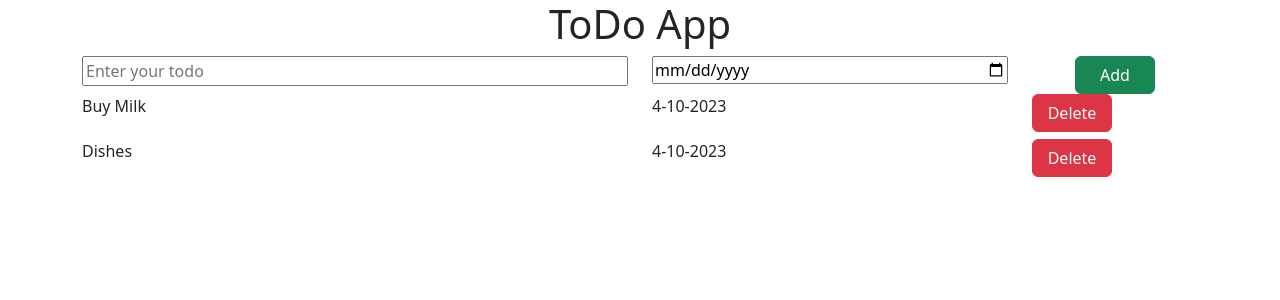
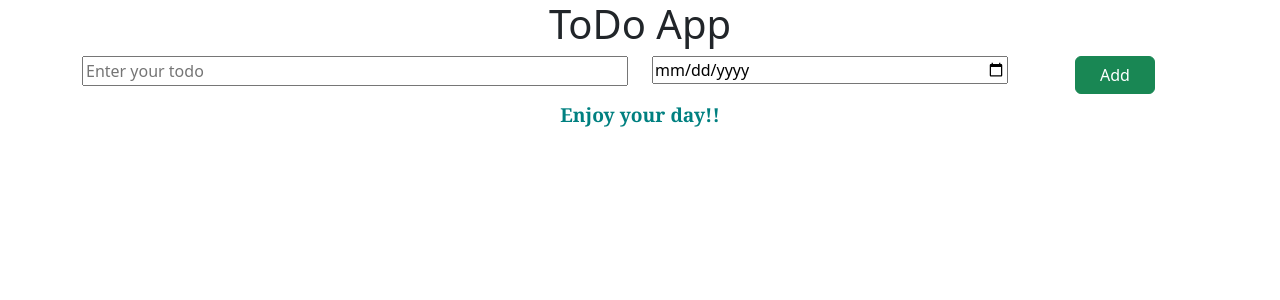
Before and after one commit to Muskan8308/TODO_APP, a React (Vite) app: page / in a window 1280 px wide. Shown: the top 300 px of the page. Built offline with nearby package versions, Linux system fonts and the light colour scheme.

Commit message:
completed the basic todo app project

```diff
--- a/src/App.jsx
+++ b/src/App.jsx
@@ -1,11 +1,13 @@
+import { useState } from "react";
+import Welcome from "./components/Welcome";
 import AppName from "./components/AppName";
 import Addtodo from "./components/Addtodo";
 import TodoItems from "./components/TodoItems";
 import "./App.css";
-import { useState } from "react";
 
 function App() {
 
+/*
 const initialTodos = [
   {
     name : 'Buy Milk',
@@ -16,20 +18,34 @@ const initialTodos = [
     dueDate : "4-10-2023"
   }
 ]
+*/
 
-const [todoItems, setTodoItems] = useState(initialTodos)
+const [todoItems, setTodoItems] = useState([])
 
 const handleNewItems = (itemName, itemDate) => {
   console.log(`New item is ${itemName}, ${itemDate}`);
+  let newTodoItem = [...todoItems, {
+    name : itemName,
+    dueDate : itemDate
+  }]
+  setTodoItems(newTodoItem);
 }
+
+// To delete items
+  const handleDeleteItem = (todoName) => {
+    const newTodoItems = todoItems.filter((item) => item.name != todoName)
+    setTodoItems(newTodoItems);
+
+  }
+
 
   return (
     <div>
       <center className ="todo-container">
         <AppName/>
         <Addtodo onNewItem = {handleNewItems} />
-        <TodoItems todoItems={todoItems}></TodoItems>
-
+        <TodoItems todoItems={todoItems} onDeleteClick={handleDeleteItem} ></TodoItems>
+        {todoItems.length === 0 && <Welcome></Welcome>}
       </center>
     </div>
   );
--- a/src/components/Addtodo.module.css
+++ b/src/components/Addtodo.module.css
@@ -4,4 +4,6 @@ input {
 
 .kgButton {
     min-width: 80px;
+    margin-bottom : 7px;
+    padding-left: 0px;
 }
--- a/src/components/AppName.module.css
+++ b/src/components/AppName.module.css
@@ -3,4 +3,5 @@ h1 {
     font-size: 45px;
     margin : 10px;
     margin-bottom: 20px;
+    color :cadetblue
 }
--- a/src/components/TodoItem.jsx
+++ b/src/components/TodoItem.jsx
@@ -1,6 +1,6 @@
 import css from './TodoItem.module.css'
 
-function TodoItem({todoName, todoDate})
+function TodoItem({todoName, todoDate, onDeleteClick})
 {
     return (
         <div className="container">
@@ -12,7 +12,11 @@ function TodoItem({todoName, todoDate})
                     {todoDate}
                 </div>
                 <div className="col-2">
-                    <button type="button" className={`btn btn-danger ${css["kg-button"]}`}>Delete</button>
+                    <button
+                    type="button"
+                    className={`btn btn-danger ${css["kg-button"]}`}
+                    onClick = {() => onDeleteClick(todoName)}
+                    >Delete</button>
                 </div>
             </div>
         </div>
--- a/src/components/TodoItem.module.css
+++ b/src/components/TodoItem.module.css
@@ -1,8 +1,12 @@
 .kg-row {
 
     margin : 7px 3px;
+    display: flex; /* Make it a flex container */
+    justify-content: space-between;
 }
 
 .kg-button {
+    /* This is the delete button */
     min-width: 80px;
+
 }
--- a/src/components/TodoItems.jsx
+++ b/src/components/TodoItems.jsx
@@ -1,12 +1,12 @@
 import TodoItem from "./TodoItem";
 import css from './TodoItems.module.css';
 
-function TodoItems({todoItems})
+function TodoItems({todoItems, onDeleteClick})
 {
     return <>
         <div className = {css["items-container"]}>   {/* convention to use className instead of class */}
             {
-                todoItems.map(item => <TodoItem todoName = {item.name} todoDate ={item.dueDate}></TodoItem>
+                todoItems.map(item => <TodoItem todoName = {item.name} todoDate ={item.dueDate} onDeleteClick={onDeleteClick} ></TodoItem>
                 )
             }
         </div>
--- a/src/components/TodoItems.module.css
+++ b/src/components/TodoItems.module.css
@@ -1,3 +1,6 @@
+    /* This is the item container */
+
 .items-container {
     text-align : left;
+    width : 100%;
 }
--- /dev/null
+++ b/src/components/Welcome.jsx
@@ -0,0 +1,7 @@
+import css from "./Welcome.module.css";
+
+function Welcome() {
+    return <p>Enjoy your day!!</p>
+}
+
+export default Welcome;
--- /dev/null
+++ b/src/components/Welcome.module.css
@@ -0,0 +1,7 @@
+
+p {
+    font-family: Cambria, Cochin, Georgia, Times, 'Times New Roman', serif;
+    font-weight: bold;
+    font-size: larger;
+    color:teal;
+}
```
